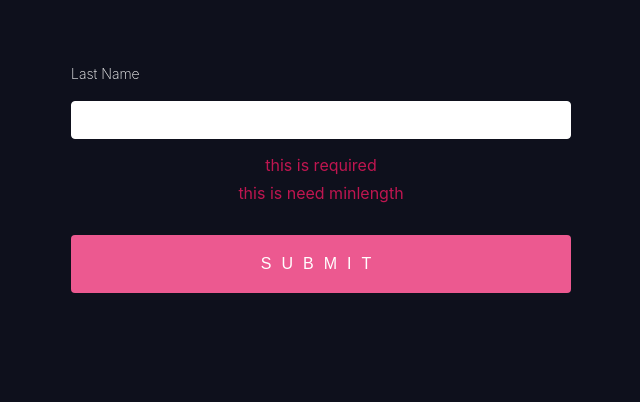
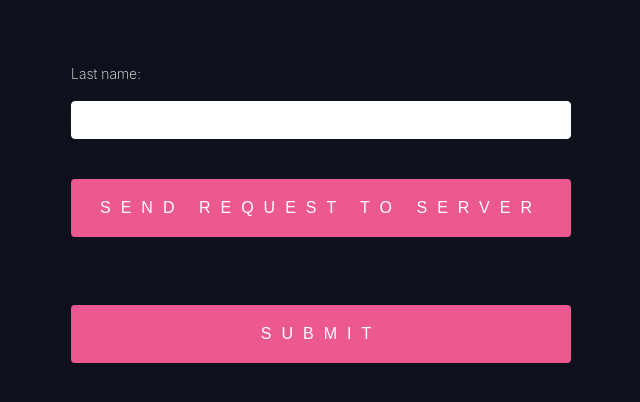
Before and after one commit to jobayed24/Learn-React, a React (Vite) app: page / in a window 1280 px wide. Shown: the top 402 px of the page, without its empty margins (319-959 px from the left). Built offline with nearby package versions, Linux system fonts and the light colour scheme.

Commit message:
setErorr: ServerError after comming response from serer

```diff
--- a/src/components/SingleFieldError.jsx
+++ b/src/components/SingleFieldError.jsx
@@ -1,4 +1,4 @@
-import React, { useEffect } from 'react'
+import React from 'react'
 import { useForm } from 'react-hook-form'
 
 export default function SingleFieldError() {
@@ -7,28 +7,52 @@ export default function SingleFieldError() {
         setError,
         register,
         formState: {errors}
-    }=useForm()
+    }=useForm({
+        criteriaMode:'all'
+    })
     const onSubmit=(formData)=>{
         console.log(formData)
     }
-    useEffect(()=>{
-        setError('lastName',{
-            types:{
-                required: 'this is required',
-                minLength: 'this is need minlength'
-            }
-        })
-    },[])
+    // useEffect(()=>{
+
+    //         const response=async()=>{
+    //             const data=await fetch('https://dummyjson.com/products');
+    //             return data;
+    //            }
+    //            response();
+    //   if(response.statusCode>200){
+    //     setError('root.serverError',{
+    //         type: response.statusCode
+    //     })
+    //   }
+
+    //         // if(response.statusCode >200){
+    //         //     setError('root.serverError',{
+    //         //         type: response.statusCode
+    //         //     })
+    //         // }
+
+    // },[])
   return (
     <>
       <form onSubmit={handleSubmit(onSubmit)}>
-        <label>Last Name</label>
+        <label>Last name:</label>
         <input
             {...register('lastName')}
         />
-        {errors.lastName && errors.lastName.types && (
-            <p>{errors.lastName.types.required}</p>
-        )}
+        <button onClick={async()=>{
+            const response = await fetch('https://dummyjson.com/produc')
+
+            if(response.status >200){
+                setError('root.serverError',{
+                    type: response.status
+                })
+
+            }
+        }}>Send Request to server</button>
+
+            <p>{errors?.root?.serverError?.type==404 && 'Sever error'}</p>
+
         {errors.lastName && errors.lastName.types && (
             <p>{errors.lastName.types.minLength}</p>
         )}
```
